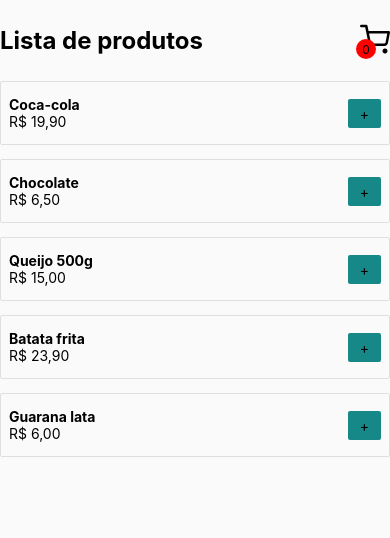
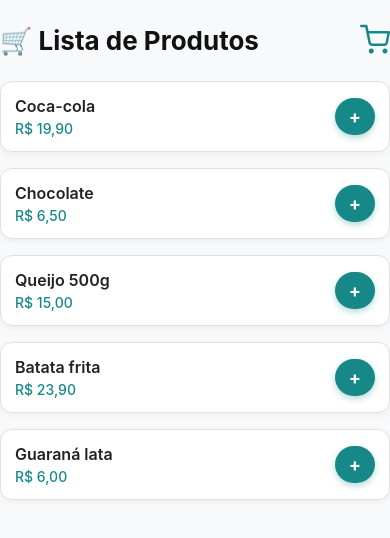
Before and after one commit to israelsilva282/cart-mobile, a React Native app: screen / in a window 390 px wide. Shown: the top 538 px of the page. Built offline with nearby package versions, Linux system fonts and the light colour scheme.

Commit message:
melhoria em visual e animações

```diff
--- a/package.json
+++ b/package.json
@@ -15,6 +15,7 @@
     "expo-status-bar": "~2.2.3",
     "react": "19.0.0",
     "react-native": "0.79.6",
+    "react-native-animatable": "^1.4.0",
     "react-native-safe-area-context": "5.4.0",
     "react-native-screens": "~4.11.1"
   },
--- a/src/components/CartItem/index.js
+++ b/src/components/CartItem/index.js
@@ -1,41 +1,51 @@
 import { useState } from 'react';
 import { StyleSheet, Text, TouchableOpacity, View } from 'react-native';
+import * as Animatable from "react-native-animatable";
 
 export default function CartItem({ data, addAmount, removeAmount }) {
-    const [amount, setAmount] = useState(data?.amount)
+    const [amount, setAmount] = useState(data?.amount);
 
     function handleIncrease() {
         addAmount();
-        setAmount((item) => item + 1)
+        setAmount((item) => item + 1);
     }
 
     function handleDecrease() {
         removeAmount();
-
         if (amount === 0) {
             setAmount(0);
             return;
         }
+        setAmount(item => item - 1);
+    }
 
-        setAmount(item => item - 1)
-    }
     return (
         <View style={styles.container}>
             <View>
                 <Text style={styles.title}>{data.name}</Text>
-                <Text style={styles.price}>R$ {data.price.toLocaleString('pt-BR', {
-                    minimumFractionDigits: 2,
-                    maximumFractionDigits: 2
-                })}</Text>
+                <Text style={styles.price}>
+                    R$ {data.price.toLocaleString('pt-BR', {
+                        minimumFractionDigits: 2,
+                        maximumFractionDigits: 2
+                    })}
+                </Text>
             </View>
 
             <View style={styles.amountContainer}>
-                <TouchableOpacity style={styles.buttonAdd} onPress={handleDecrease}>
-                    <Text>-</Text>
+                <TouchableOpacity style={styles.buttonRemove} onPress={handleDecrease}>
+                    <Text style={styles.buttonText}>-</Text>
                 </TouchableOpacity>
-                <Text style={styles.amount}>{amount}</Text>
+
+                <Animatable.Text
+                    animation="pulse"
+                    iterationCount="infinite"
+                    iterationDelay={3000}
+                    style={styles.amount}>
+                    {amount}
+                </Animatable.Text>
+
                 <TouchableOpacity style={styles.buttonAdd} onPress={handleIncrease}>
-                    <Text>+</Text>
+                    <Text style={styles.buttonText}>+</Text>
                 </TouchableOpacity>
             </View>
         </View>
@@ -45,32 +55,67 @@ export default function CartItem({ data, addAmount, removeAmount }) {
 const styles = StyleSheet.create({
     container: {
         borderWidth: 1,
-        borderColor: '#dfdfdf',
-        borderRadius: 2,
-        marginBottom: 14,
-        padding: 8,
+        borderColor: '#e0e0e0',
+        borderRadius: 12,
+        marginBottom: 16,
+        padding: 14,
+        backgroundColor: "#fff",
+        shadowColor: "#000",
+        shadowOpacity: 0.05,
+        shadowOffset: { width: 0, height: 2 },
+        shadowRadius: 6,
+        elevation: 2,
     },
     title: {
-        fontWeight: 'bold',
-        fontSize: 18,
+        fontWeight: '600',
+        fontSize: 16,
+        color: "#222",
     },
     price: {
-        fontSize: 16,
+        fontSize: 14,
+        marginTop: 4,
+        color: "#168888",
+        fontWeight: "500"
     },
     amountContainer: {
         marginTop: 14,
-        marginBottom: 14,
         flexDirection: 'row',
         alignItems: 'center',
+        justifyContent: "flex-end"
     },
     buttonAdd: {
         backgroundColor: '#168888',
-        padding: 6,
+        paddingVertical: 6,
         paddingHorizontal: 14,
-        borderRadius: 2,
+        borderRadius: 30,
+        marginLeft: 10,
+        shadowColor: "#168888",
+        shadowOpacity: 0.3,
+        shadowOffset: { width: 0, height: 3 },
+        shadowRadius: 6,
+        elevation: 3,
+    },
+    buttonRemove: {
+        backgroundColor: '#ff4757',
+        paddingVertical: 6,
+        paddingHorizontal: 14,
+        borderRadius: 30,
+        marginRight: 10,
+        shadowColor: "#ff4757",
+        shadowOpacity: 0.3,
+        shadowOffset: { width: 0, height: 3 },
+        shadowRadius: 6,
+        elevation: 3,
+    },
+    buttonText: {
+        color: "#fff",
+        fontWeight: "bold",
+        fontSize: 18,
     },
     amount: {
-        marginLeft: 14,
-        marginRight: 14,
+        fontSize: 16,
+        fontWeight: "600",
+        marginHorizontal: 6,
+        color: "#111",
     }
 });
--- a/src/components/Product/index.js
+++ b/src/components/Product/index.js
@@ -1,46 +1,71 @@
 import { StyleSheet, Text, TouchableOpacity, View } from "react-native";
+import * as Animatable from "react-native-animatable";
 
 export default function Product({ data, addToCart }) {
     return (
         <View style={styles.container}>
             <View>
                 <Text style={styles.title}>{data.name}</Text>
-                <Text style={styles.price}>R$ {data.price.toLocaleString('pt-BR', {
-                    minimumFractionDigits: 2,
-                    maximumFractionDigits: 2
-                })}</Text>
+                <Text style={styles.price}>
+                    R$ {data.price.toLocaleString('pt-BR', {
+                        minimumFractionDigits: 2,
+                        maximumFractionDigits: 2
+                    })}
+                </Text>
             </View>
 
-            <TouchableOpacity style={styles.buttonAdd} onPress={addToCart}>
-                <Text style={styles.buttonText}>+</Text>
-            </TouchableOpacity>
+            {/* Botão com animação */}
+            <Animatable.View animation="pulse" iterationCount="infinite" iterationDelay={2500}>
+                <TouchableOpacity style={styles.buttonAdd} onPress={addToCart}>
+                    <Text style={styles.buttonText}>+</Text>
+                </TouchableOpacity>
+            </Animatable.View>
         </View>
-    )
+    );
 }
 
 const styles = StyleSheet.create({
     container: {
         borderWidth: 1,
-        borderColor: '#dfdfdf',
-        borderRadius: 2,
-        marginBottom: 14,
-        padding: 8,
-        paddingBottom: 14,
-        paddingTop: 14,
+        borderColor: '#e0e0e0',
+        borderRadius: 12,
+        marginBottom: 16,
+        padding: 14,
         flexDirection: 'row',
         alignItems: 'center',
-        justifyContent: 'space-between'
+        justifyContent: 'space-between',
+        backgroundColor: "#fff",
+        shadowColor: "#000",
+        shadowOpacity: 0.05,
+        shadowOffset: { width: 0, height: 2 },
+        shadowRadius: 6,
+        elevation: 3,
     },
     title: {
-        fontWeight: 'bold',
-
+        fontWeight: '600',
+        fontSize: 16,
+        color: "#222",
+    },
+    price: {
+        marginTop: 4,
+        fontSize: 14,
+        color: "#168888",
+        fontWeight: "500"
     },
     buttonAdd: {
-        paddingStart: 12,
-        paddingEnd: 12,
+        paddingHorizontal: 14,
         backgroundColor: "#168888",
-        paddingTop: 6,
-        paddingBottom: 6,
-        borderRadius: 2
+        paddingVertical: 8,
+        borderRadius: 30,
+        shadowColor: "#168888",
+        shadowOpacity: 0.3,
+        shadowOffset: { width: 0, height: 3 },
+        shadowRadius: 6,
+        elevation: 5,
+    },
+    buttonText: {
+        color: "#fff",
+        fontWeight: "bold",
+        fontSize: 18
     }
-})
+});
--- a/src/pages/Cart/index.js
+++ b/src/pages/Cart/index.js
@@ -1,40 +1,73 @@
 import { useContext } from "react";
 import { FlatList, StyleSheet, Text, View } from "react-native";
+import * as Animatable from "react-native-animatable";
 import CartItem from "../../components/CartItem";
 import { CartContext } from "../../contexts/CartContext";
 
 export default function Cart() {
     const { cart, addItemCart, removeItemCart, total } = useContext(CartContext);
 
-    return (<View style={styles.container}>
+    return (
+        <View style={styles.container}>
             <FlatList
                 data={cart}
                 showsVerticalScrollIndicator={false}
                 keyExtractor={(item) => String(item.id)}
-            ListFooterComponent={<Text style={styles.total}>Total: {total.toLocaleString('pt-BR', {
-                style: 'currency',
-                currency: 'BRL'
-            })} </Text>}
-            renderItem={({ item }) =>
+                renderItem={({ item, index }) => (
+                    <Animatable.View animation="fadeInUp" delay={index * 120}>
                         <CartItem
                             data={item}
                             addAmount={() => addItemCart(item)}
-                    removeAmount={() => removeItemCart(item)} />}
+                            removeAmount={() => removeItemCart(item)}
                         />
-    </View>);
+                    </Animatable.View>
+                )}
+                ListFooterComponent={
+                    <Animatable.View animation="fadeInUp" delay={300} style={styles.footer}>
+                        <Text style={styles.totalLabel}>Total:</Text>
+                        <Text style={styles.totalValue}>
+                            {total?.toLocaleString('pt-BR', {
+                                style: 'currency',
+                                currency: 'BRL'
+                            })}
+                        </Text>
+                    </Animatable.View>
+                }
+            />
+        </View>
+    );
 }
 
 const styles = StyleSheet.create({
     container: {
         flex: 1,
-        backgroundColor: '#fafafa',
+        backgroundColor: '#f8f9fa',
         paddingStart: 14,
         paddingEnd: 14,
         paddingTop: 14,
     },
-    total: {
+    footer: {
+        marginTop: 20,
+        padding: 16,
+        borderRadius: 12,
+        backgroundColor: "#fff",
+        flexDirection: "row",
+        justifyContent: "space-between",
+        alignItems: "center",
+        shadowColor: "#000",
+        shadowOpacity: 0.05,
+        shadowOffset: { width: 0, height: 2 },
+        shadowRadius: 6,
+        elevation: 3,
+    },
+    totalLabel: {
         fontSize: 18,
-        fontWeight: 'bold',
-        marginBottom: 24
+        fontWeight: "600",
+        color: "#444",
+    },
+    totalValue: {
+        fontSize: 20,
+        fontWeight: "bold",
+        color: "#168888",
     }
 });
--- a/src/pages/Home/index.js
+++ b/src/pages/Home/index.js
@@ -1,64 +1,56 @@
-import { useContext, useState } from "react";
-import { StyleSheet, Text, TouchableOpacity, View } from "react-native";
-
 import { Feather } from '@expo/vector-icons';
 import { useNavigation } from "@react-navigation/native";
-import { FlatList } from "react-native";
+import { useContext, useState } from "react";
+import { FlatList, StyleSheet, Text, TouchableOpacity, View } from "react-native";
+import * as Animatable from "react-native-animatable";
 import { SafeAreaView } from 'react-native-safe-area-context';
+
 import Product from "../../components/Product";
 import { CartContext } from "../../contexts/CartContext";
 
 export default function Home() {
     const navigation = useNavigation();
-    const { cart, addItemCart } = useContext(CartContext)
-    const [products, setProducts] = useState([
-        {
-            id: 1,
-            name: "Coca-cola",
-            price: 19.90
-        }, {
-            id: 2,
-            name: "Chocolate",
-            price: 6.50
-        }, {
-            id: 3,
-            name: "Queijo 500g",
-            price: 15
-        }, {
-            id: 4,
-            name: "Batata frita",
-            price: 23.90
-        }, {
-            id: 5,
-            name: "Guarana lata",
-            price: 6.00
-        }]);
+    const { cart, addItemCart } = useContext(CartContext);
+    const [products] = useState([
+        { id: 1, name: "Coca-cola", price: 19.90 },
+        { id: 2, name: "Chocolate", price: 6.50 },
+        { id: 3, name: "Queijo 500g", price: 15 },
+        { id: 4, name: "Batata frita", price: 23.90 },
+        { id: 5, name: "Guaraná lata", price: 6.00 }
+    ]);
 
     function handleAddCart(item) {
-        addItemCart(item)
+        addItemCart(item);
     }
 
     return (
         <SafeAreaView style={styles.container}>
-            <View style={styles.cartContent}>
-                <Text style={styles.title}>Lista de produtos</Text>
+            {/* Header animado */}
+            <Animatable.View animation="fadeInDown" delay={100} style={styles.cartContent}>
+                <Text style={styles.title}>🛒 Lista de Produtos</Text>
 
                 <TouchableOpacity style={styles.cartButton} onPress={() => navigation.navigate('Cart')}>
-                    {<View style={styles.dot}>
-                        <Text style={styles.dotText}>{cart?.length}</Text>
-                    </View>}
-                    <Feather name="shopping-cart" size={30} color={'#000'} />
+                    {cart?.length > 0 && (
+                        <View style={styles.dot}>
+                            <Text style={styles.dotText}>{cart?.length}</Text>
+                        </View>
+                    )}
+                    <Feather name="shopping-cart" size={30} color={'#168888'} />
                 </TouchableOpacity>
-            </View>
+            </Animatable.View>
 
+            {/* Lista de produtos */}
             <FlatList
                 style={styles.list}
                 data={products}
                 keyExtractor={(item) => String(item.id)}
-                renderItem={({ item }) => <Product data={item} addToCart={() => handleAddCart(item)} />}
+                renderItem={({ item, index }) => (
+                    <Animatable.View animation="fadeInUp" delay={index * 120}>
+                        <Product data={item} addToCart={() => handleAddCart(item)} />
+                    </Animatable.View>
+                )}
+                showsVerticalScrollIndicator={false}
             />
-
-
         </SafeAreaView>
     );
 }
@@ -66,7 +58,7 @@ export default function Home() {
 const styles = StyleSheet.create({
     container: {
         flex: 1,
-        backgroundColor: "#fafafa",
+        backgroundColor: "#f8f9fa",
         paddingEnd: 14,
         paddingStart: 14
     },
@@ -78,23 +70,34 @@ const styles = StyleSheet.create({
         marginBottom: 24,
     },
     title: {
-        fontSize: 24,
+        fontSize: 26,
         fontWeight: "bold",
+        color: "#111",
+    },
+    cartButton: {
+        position: "relative",
     },
     dot: {
         alignItems: 'center',
         justifyContent: 'center',
-        backgroundColor: "red",
-        width: 20,
-        height: 20,
+        backgroundColor: "#ff4757",
+        width: 22,
+        height: 22,
         borderRadius: 12,
         position: 'absolute',
         zIndex: 99,
-        bottom: -2,
-        left: -4
+        top: -6,
+        right: -6,
+        shadowColor: "#000",
+        shadowOpacity: 0.3,
+        shadowOffset: { width: 0, height: 2 },
+        shadowRadius: 4,
+        elevation: 4,
     },
     dotText: {
         fontSize: 12,
+        fontWeight: "bold",
+        color: "#fff",
     },
     list: {
         flex: 1
```
Also changed, not shown: 1 other file (tests, documents, lock files or other folders). Lines whose indentation alone changed are shown as unchanged.
